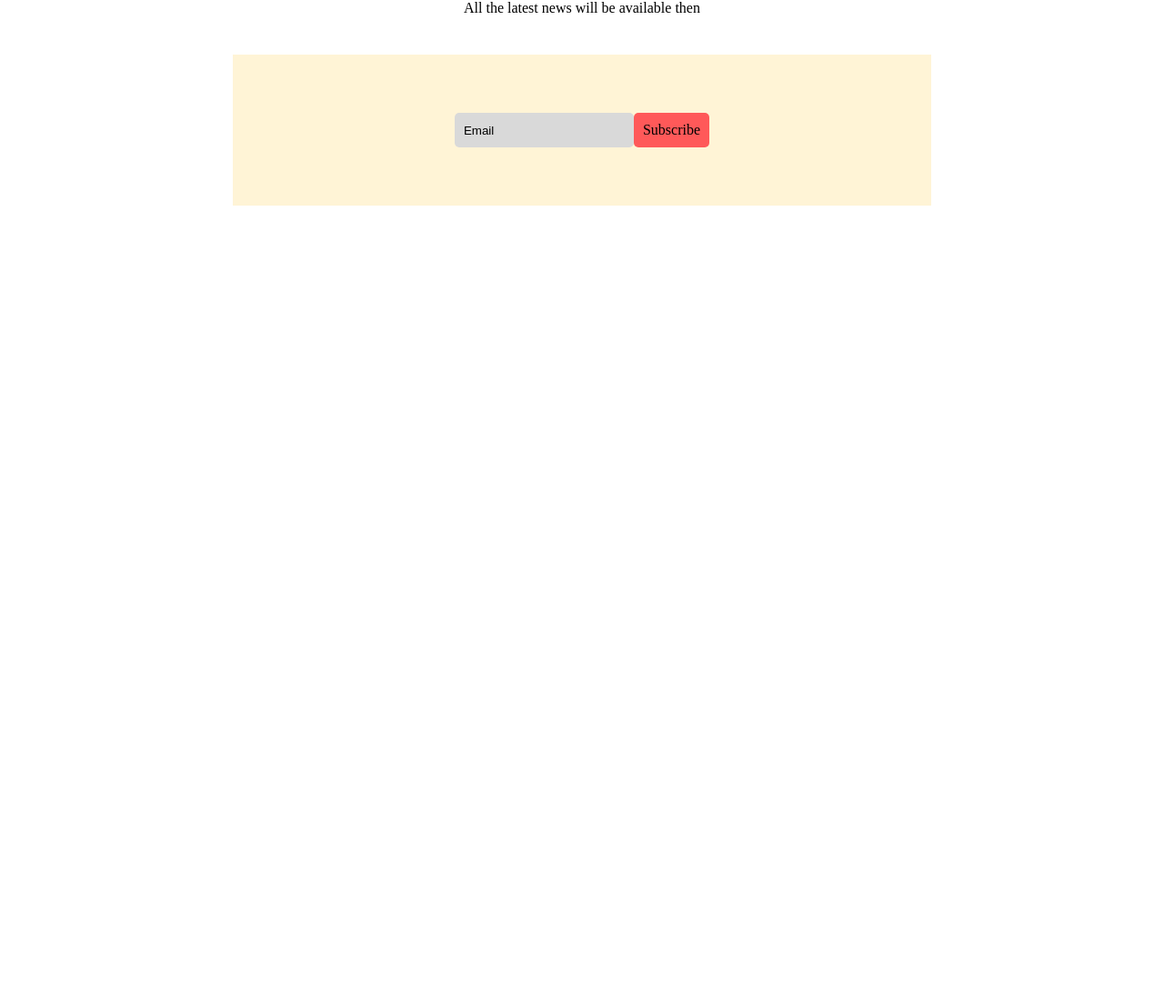
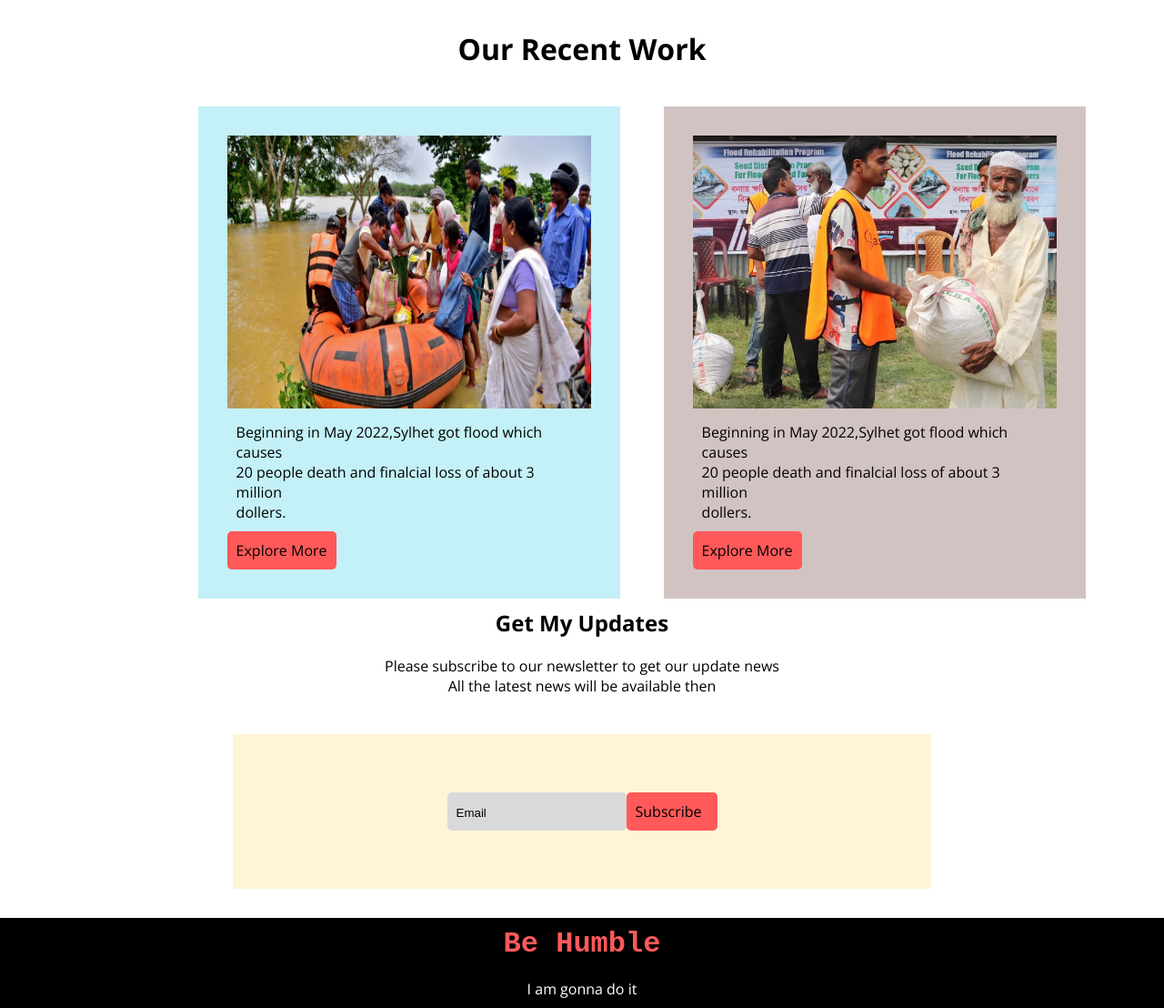
Before and after one commit to MTKabir/Assignment-1, a plain HTML site: page donate-today/index.html in a window 1280 px wide. Shown: the part 1770-2878 px from the top of the page at 91% size. Before the commit the page ends 1996 px from the top, so only its background shows below. Drawn offline with nearby package versions, Linux system fonts and the light colour scheme.

Commit message:
done everything

```diff
--- a/donate-today/index.html
+++ b/donate-today/index.html
@@ -7,6 +7,10 @@
     <meta name="viewport" content="width=device-width, initial-scale=1.0">
     <title>Let's donate</title>
     <link rel="stylesheet" href="style.css">
+    <link rel="preconnect" href="https://fonts.googleapis.com">
+    <link rel="preconnect" href="https://fonts.gstatic.com" crossorigin>
+    <link href="https://fonts.googleapis.com/css2?family=Inter&family=Open+Sans:wght@400;700&display=swap"
+        rel="stylesheet">
 </head>
 
 <body>
@@ -99,6 +103,31 @@
 
     </section>
     <!--Donate plan part end-->
+
+    <!--Part for bonus point start-->
+    <div class="content">
+        <h1>Our Recent Work</h1>
+    </div>
+    <section class="bonus-part-design">
+        <div class="bonus-image-1">
+            <img src="images/donation5.jpg" alt="no image available">
+            <p>Beginning in May 2022,Sylhet got flood which causes<br>
+                20 people death and finalcial loss of about 3 million <br>
+                dollers.
+            </p>
+            <p class="button">Explore More</p>
+        </div>
+        <div class="bonus-image-2">
+            <img src="images/donation10.jpg" alt="no image available">
+            <p>Beginning in May 2022,Sylhet got flood which causes<br>
+                20 people death and finalcial loss of about 3 million <br>
+                dollers.
+            </p>
+            <p class="button">Explore More</p>
+
+        </div>
+    </section>
+    <!--Part for bonus point end-->
     <!--Bottom part start-->
     <section class="content">
         <div>
@@ -111,10 +140,16 @@
         <div class="bottom-input">
             <p><input type="text" value="Email"></p>
         </div>
-        <div class="bottom-button">
+        <div class="button">
             <p>Subscribe</p>
         </div>
     </section>
+    <footer>
+        <div>
+            <h1>Be Humble</h1>
+            <p>I am gonna do it</p>
+        </div>
+    </footer>
 
 </body>
 
--- a/donate-today/style.css
+++ b/donate-today/style.css
@@ -3,6 +3,10 @@
     padding: 0;
 }
 
+body {
+    font-family: 'Inter', sans-serif;
+    font-family: 'Open Sans', sans-serif;
+}
 
 .banner-design {
     background-image: url("images/donation4.jpg");
@@ -114,10 +118,36 @@ hr {
     padding: 1em;
 }
 
+.bonus-part-design {
+    display: flex;
+    margin-left: 17%;
+    margin-right: 17%;
+
+}
+
+.bonus-part-design img {
+    width: 400px;
+    height: 300px;
+
+}
+
+.bonus-image-1 {
+    background-color: #c3f1f7;
+    padding: 2em;
+    margin-right: 3em;
+}
+
+.bonus-image-2 {
+    background-color: #d2c3c3;
+    padding: 2em;
+}
+
+
 .bottom-part {
     display: flex;
     margin-left: 20%;
     margin-right: 20%;
+    margin-bottom: 2em;
     padding: 4em 8em;
     background-color: #FFF4D6;
     justify-content: center;
@@ -140,7 +170,19 @@ input {
 
 }
 
-.bottom-button {
+.button {
     background-color: #FF5959;
+    width: 100px;
     border-radius: 5px;
 }
+
+footer {
+    text-align: center;
+    background-color: black;
+    color: white;
+}
+
+footer h1 {
+    color: #FF5959;
+    font-family: 'Courier New', Courier, monospace;
+}
```
